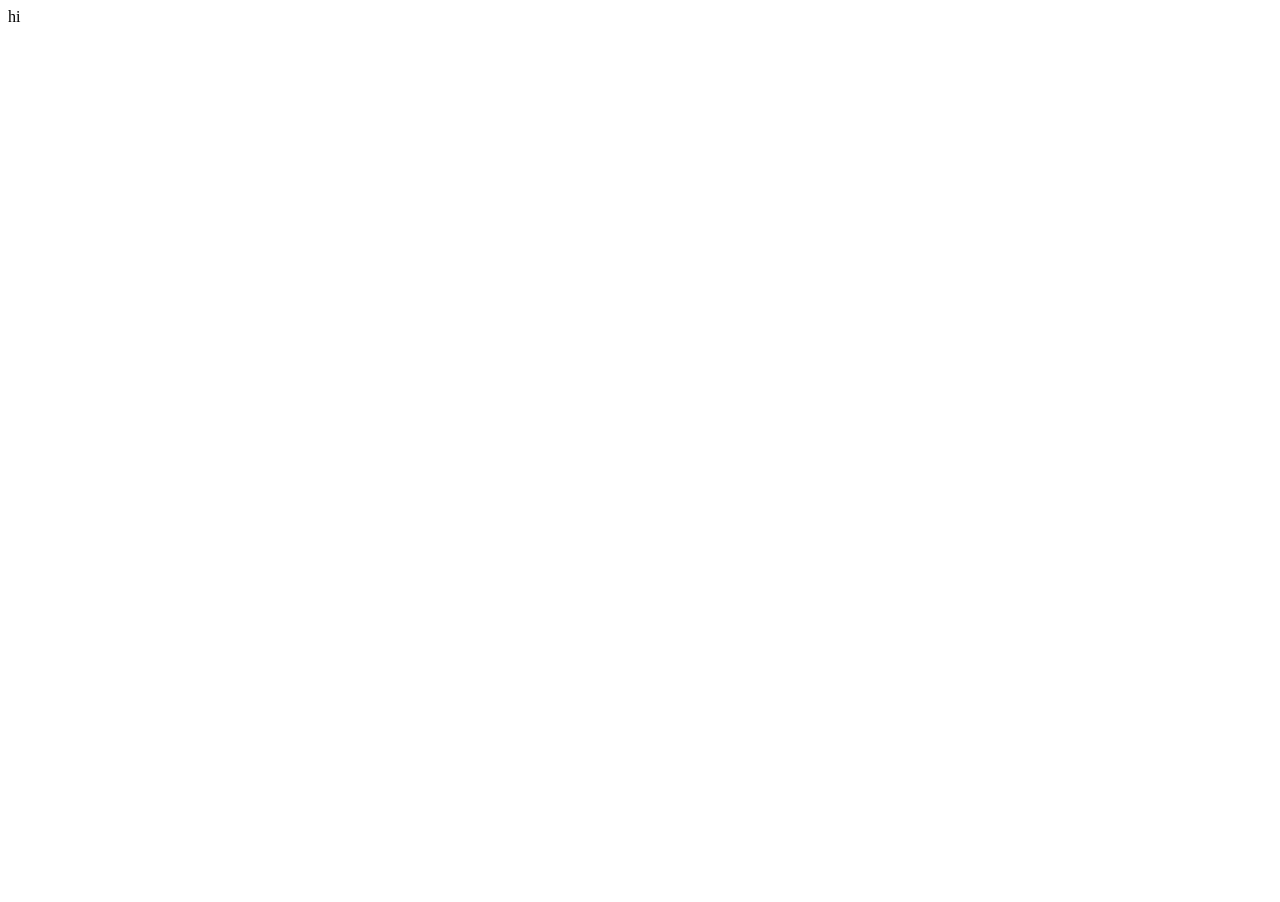
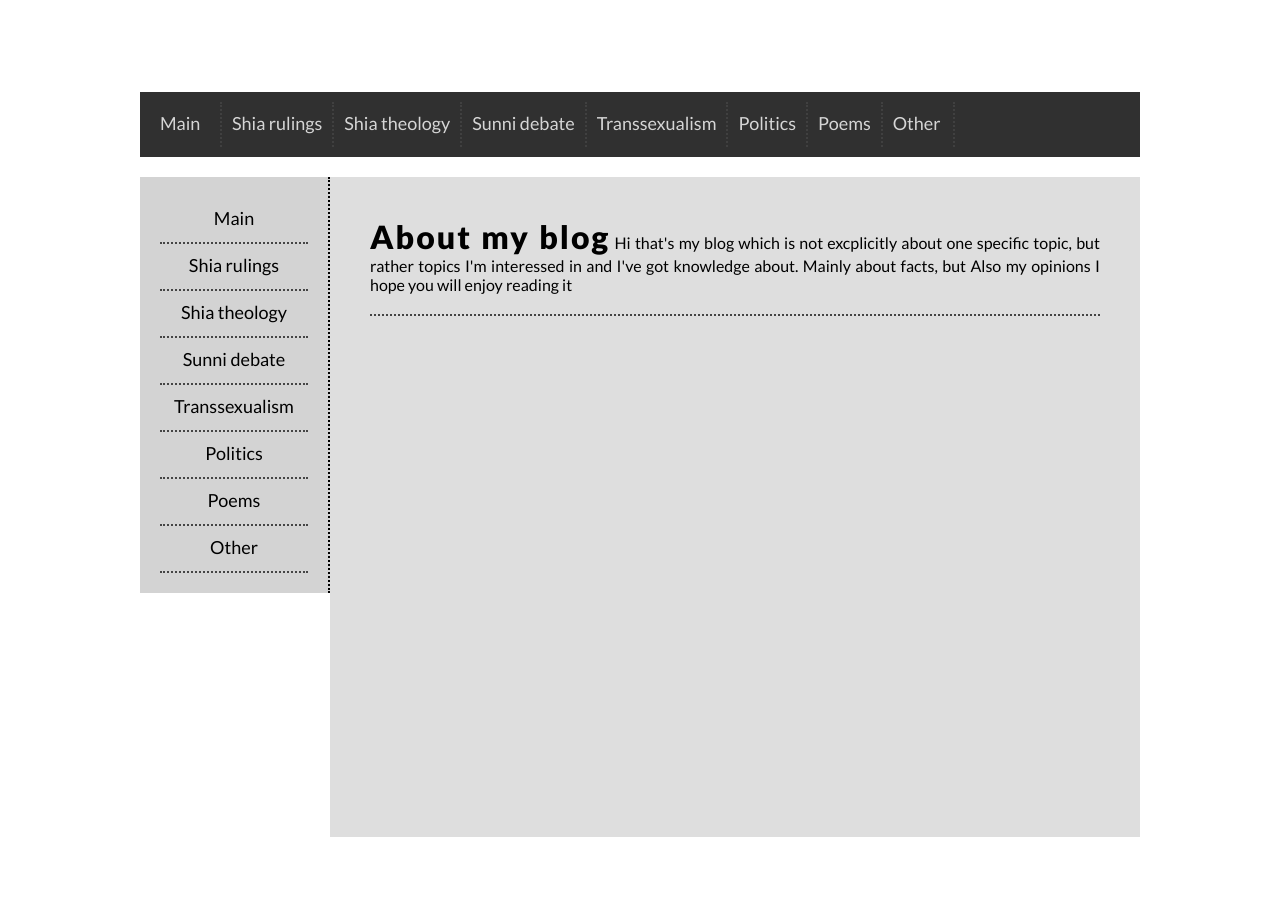
Before and after one commit to Apodikti/Apodikti, a plain HTML site: page index.html in a window 1280 px wide. Before the commit the page ends 800 px from the top, so only its background shows below. Drawn offline with Linux system fonts and the light colour scheme.

Commit message:
Update index.html

```diff
--- a/index.html
+++ b/index.html
@@ -1,10 +1,59 @@
-<!DOCTYPE html>
-<html lang="en">
+<!DOCTYPE HTML>
+<html lang="pl">
 <head>
-    <meta charset="UTF-8">
-    <title>Apodkti's blog</title>
+	<meta charset="utf-8" />
+	<title>Apodiktis blog</title>
+	<meta name="description" content="Nothing more than my blog" />
+	<meta name="keywords" content="Apodiktis blog" />
+	<meta http-equiv="X-UA-Compatible" content="IE=edge,chrome=1" />
+
+	<link rel="stylesheet" href="style.css" type="text/css" />
+	<link href='http://fonts.googleapis.com/css?family=Lato:400,900&subset=latin,latin-ext' rel='stylesheet' type='text/css'>
+
 </head>
+
 <body>
-hi
+
+	<div id="container">
+
+		<div id="logo">
+			Apodiktis blog
+		</div>
+
+		<div id="menu">
+			<div class="option">Main</div>
+			<div class="option">Shia rulings</div>
+			<div class="option">Shia theology</div>
+			<div class="option">Sunni debate</div>
+			<div class="option">Transsexualism</div>
+			<div class="option">Politics</div>
+			<div class="option">Poems</div>
+			<div class="option">Other</div>
+			<div style="clear:both;"></div>
+		</div>
+
+		<div id="sidebar">
+			<div class="optionL">Main</div>
+			<div class="optionL">Shia rulings</div>
+			<div class="optionL">Shia theology</div>
+			<div class="optionL">Sunni debate</div>
+			<div class="optionL">Transsexualism</div>
+			<div class="optionL">Politics</div>
+			<div class="optionL">Poems</div>
+			<div class="optionL">Other</div>
+		</div>
+
+		<div id="content">
+			<span class="bigtitle">About my blog</span>
+			Hi that's my blog which is not excplicitly about one specific topic, but rather topics I'm interessed in and I've got knowledge about. Mainly about facts, but Also my opinions I hope you will enjoy reading it
+			<div class="dottedline"></div>
+			</div>
+
+		<div id="footer">
+			Apodiktis blog
+		</div>
+
+	</div>
+
 </body>
 </html>
```
